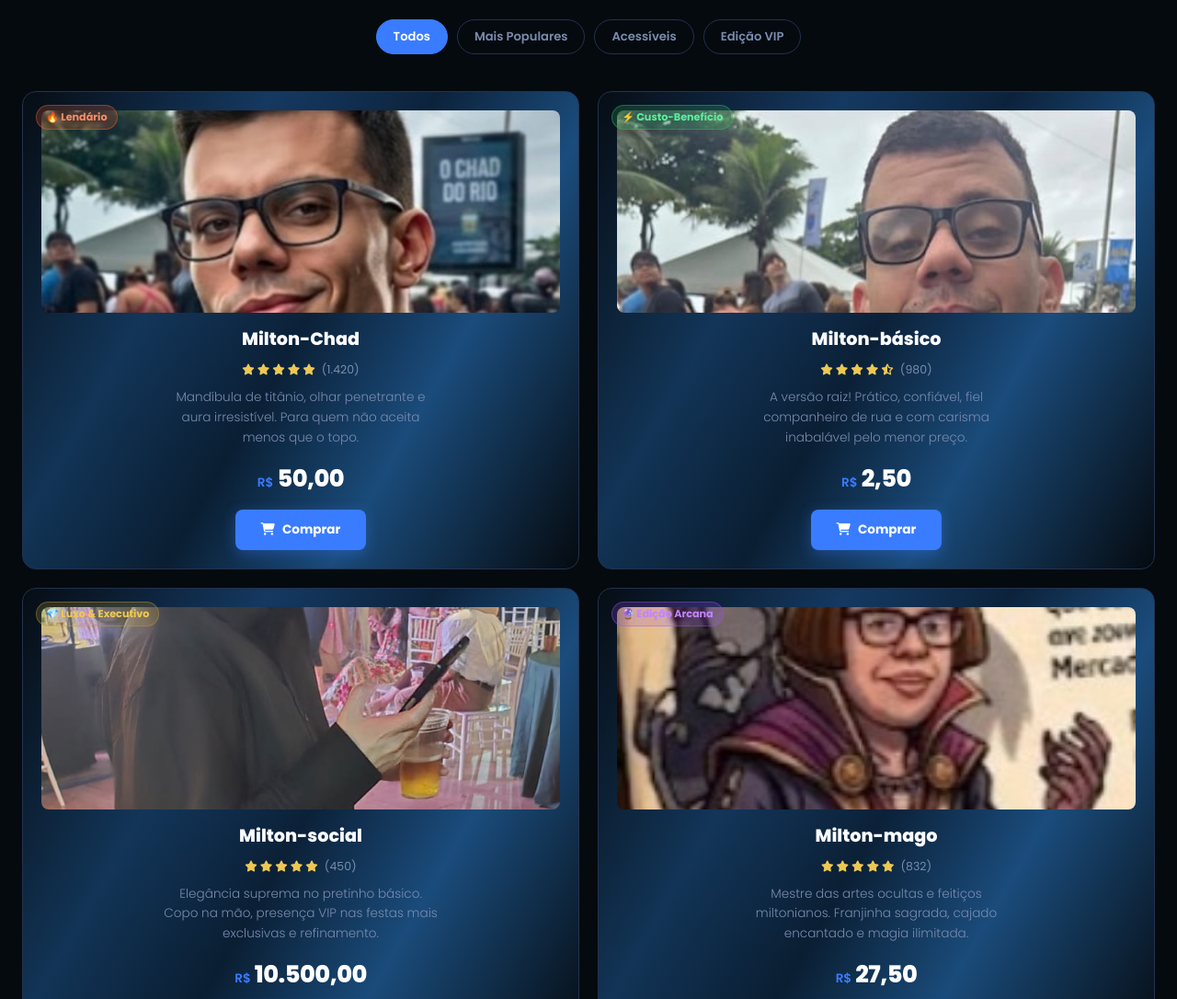
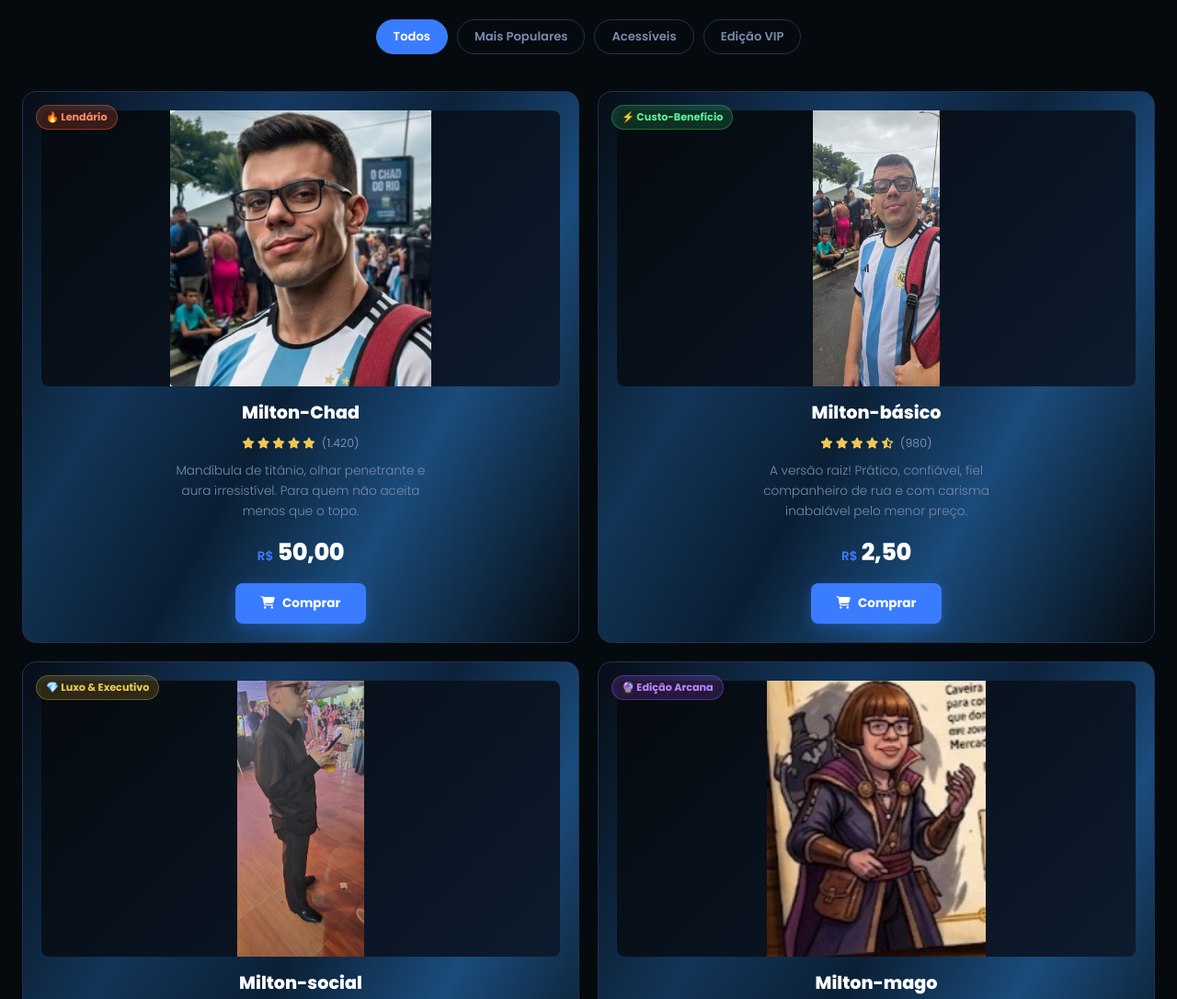
Before and after one commit to higorsdds-bot/miltoSite, a plain HTML site: page index.html in a window 1280 px wide. Shown: the part 1252-2338 px from the top of the page at 92% size. Drawn offline with Linux system fonts and the light colour scheme.

Commit message:
melhorado imagens

```diff
--- a/css/style.css
+++ b/css/style.css
@@ -613,18 +613,22 @@ body {
 
 .card-imagem-container {
     width: 100%;
-    height: 220px;
+    height: 300px;
     border-radius: var(--radius-sm);
     overflow: hidden;
     margin-bottom: 4px;
     position: relative;
+    background: linear-gradient(135deg, #050a0f 0%, #0d1b2e 100%);
+    display: flex;
+    align-items: center;
+    justify-content: center;
 }
 
 .card-imagem-container img {
     width: 100%;
     height: 100%;
-    object-fit: cover;
-    object-position: center 20%;
+    object-fit: contain;
+    object-position: center center;
     transition: transform 0.5s ease;
 }
 
```
